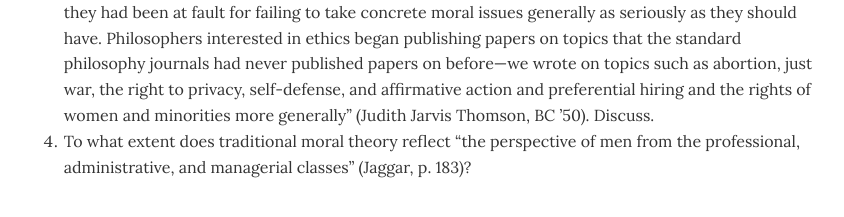
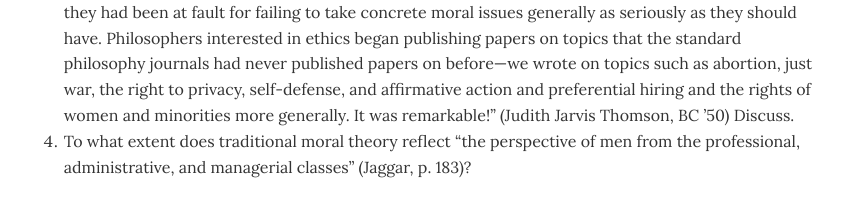
Before and after one commit to dingherself/ethics, a Jekyll site: the page built from handouts/_posts/2025-10-22-midterm-exam.md, in a window 1280 px wide and 900 px high, scrolled down 1870 px. Shown: the part 655-872 px from the top of the window, without its empty margins (216-1060 px from the left). Built offline with Jekyll 4.4.1, drawn with Linux system fonts in a browser that asks for light colours; some of the changed text lies outside the part shown.

Commit message:
fuller quote

```diff
--- a/handouts/_posts/2025-10-22-midterm-exam.md
+++ b/handouts/_posts/2025-10-22-midterm-exam.md
@@ -71,5 +71,5 @@ module: "Assignments & exams"
    in ethics began publishing papers on topics that the standard philosophy
    journals had never published papers on before—we wrote on topics such
    as abortion, just war, the right to privacy, self-defense, and affirmative
-   action and preferential hiring and the rights of women and minorities more generally” (Judith Jarvis Thomson, BC ’50). Discuss.
+   action and preferential hiring and the rights of women and minorities more generally. It was remarkable!” (Judith Jarvis Thomson, BC ’50) Discuss.
 4. To what extent does traditional moral theory reflect “the perspective of men from the professional, administrative, and managerial classes” (Jaggar, p. 183)?
```
